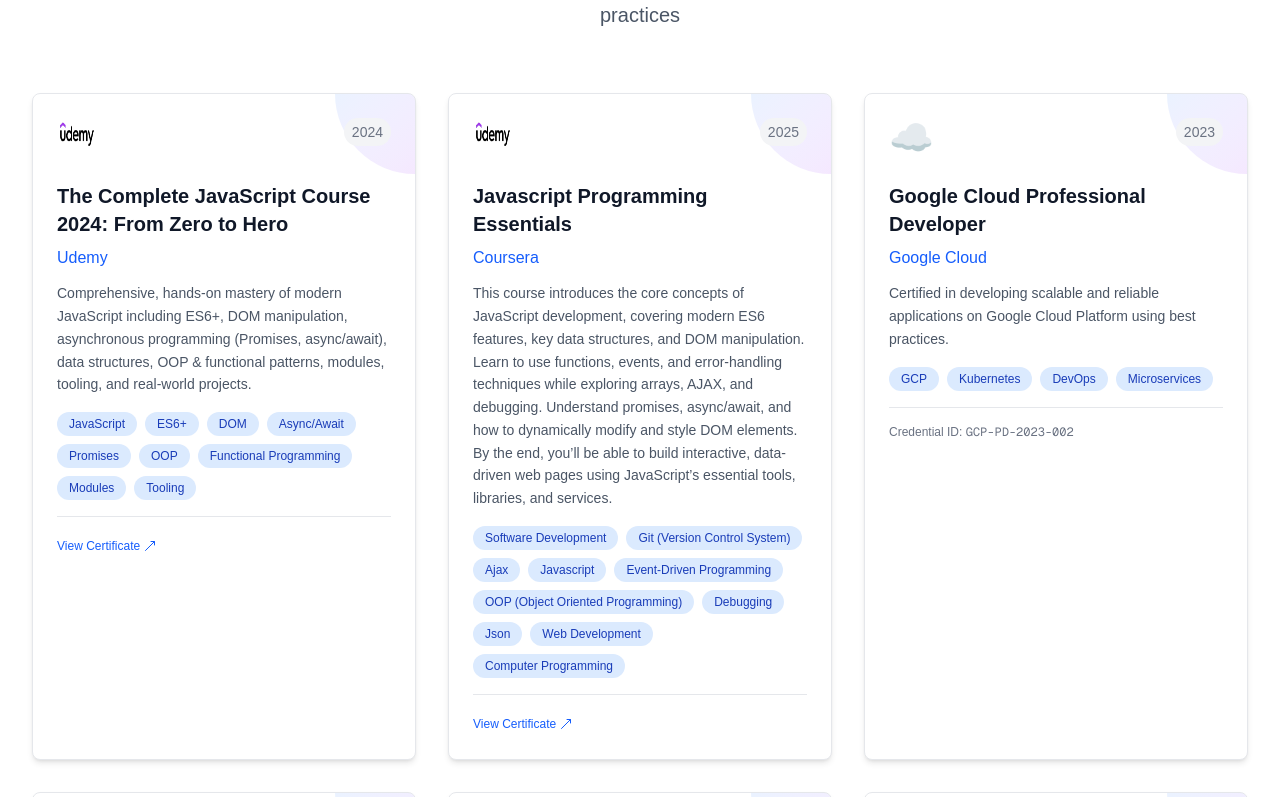
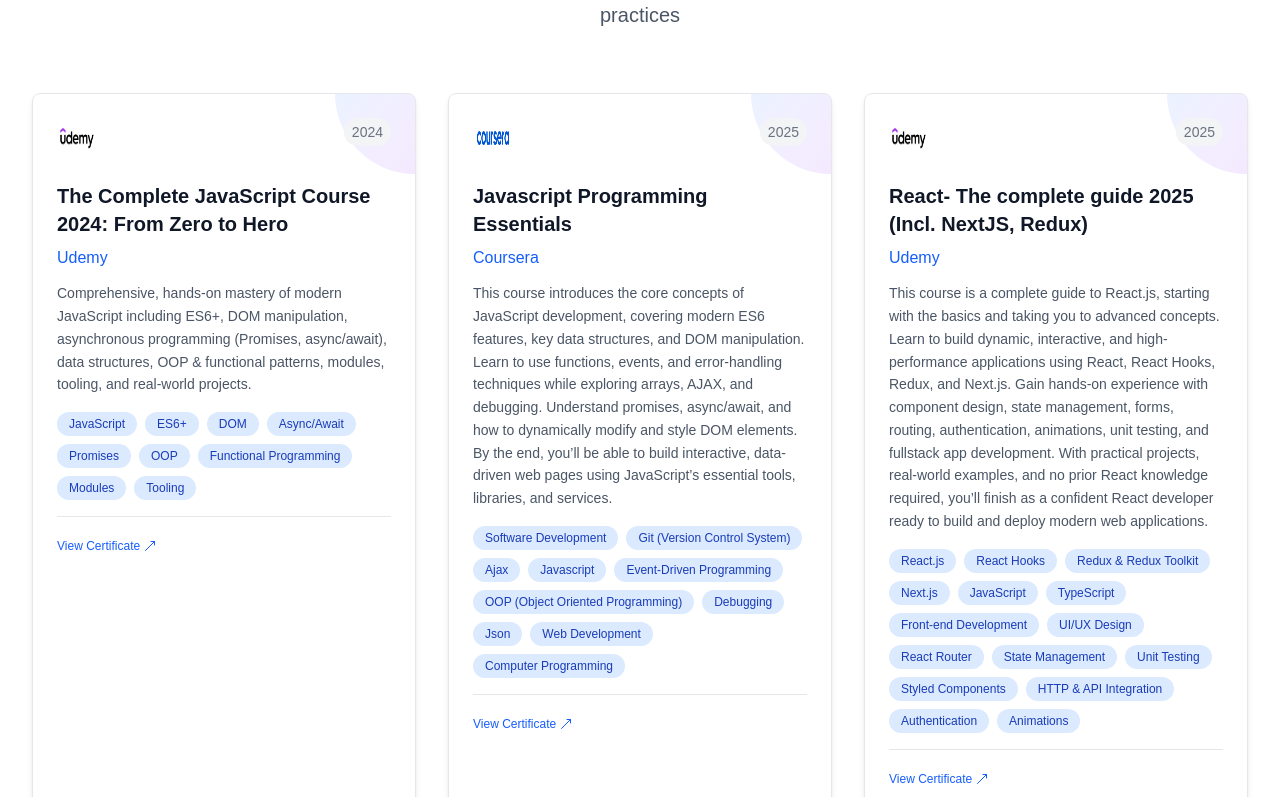
Before and after one commit to iamtayyab007/portfolio-nextjs, a Next.js app: page / in a window 1280 px wide. Shown: the part 4643-5440 px from the top of the page. Built offline with nearby package versions, Linux system fonts and the light colour scheme.

Commit message:
certification adding

```diff
--- a/src/components/sections/Certifications.tsx
+++ b/src/components/sections/Certifications.tsx
@@ -35,7 +35,7 @@
       description:
         'This course introduces the core concepts of JavaScript development, covering modern ES6 features, key data structures, and DOM manipulation. Learn to use functions, events, and error-handling techniques while exploring arrays, AJAX, and debugging. Understand promises, async/await, and how to dynamically modify and style DOM elements. By the end, you’ll be able to build interactive, data-driven web pages using JavaScript’s essential tools, libraries, and services.',
       logo: (
-        <img src="/Project/udemy-logo.png" alt="Udemy" className="w-10 h-10 invert-0" />
+        <img src="/Project/coursera-logo.png" alt="Udemy" className="w-10 h-10 invert-0" />
       ),
       skills: [
         'Software Development',
@@ -51,13 +51,30 @@
       ]
     },
     {
-      title: 'Google Cloud Professional Developer',
-      issuer: 'Google Cloud',
-      date: '2023',
-      credentialId: 'GCP-PD-2023-002',
-      description: 'Certified in developing scalable and reliable applications on Google Cloud Platform using best practices.',
-      logo: '☁️',
-      skills: ['GCP', 'Kubernetes', 'DevOps', 'Microservices']
+      title: 'React- The complete guide 2025 (Incl. NextJS, Redux)',
+      issuer: 'Udemy',
+      date: '2025',
+       certificateURL: 'https://www.udemy.com/certificate/UC-c1f0f068-6576-4b45-988a-f6206821bd74/',
+      description: 'This course is a complete guide to React.js, starting with the basics and taking you to advanced concepts. Learn to build dynamic, interactive, and high-performance applications using React, React Hooks, Redux, and Next.js. Gain hands-on experience with component design, state management, forms, routing, authentication, animations, unit testing, and fullstack app development. With practical projects, real-world examples, and no prior React knowledge required, you’ll finish as a confident React developer ready to build and deploy modern web applications.',
+      logo:(<img src="/Project/udemy-logo.png" alt="Udemy" className="w-10 h-10 invert-0" />),
+      skills: [
+  'React.js',
+  'React Hooks',
+  'Redux & Redux Toolkit',
+  'Next.js',
+  'JavaScript',
+  'TypeScript',
+  'Front-end Development',
+  'UI/UX Design',
+  'React Router',
+  'State Management',
+  'Unit Testing',
+  'Styled Components',
+  'HTTP & API Integration',
+  'Authentication',
+  'Animations'
+]
+
     },
     {
       title: 'Microsoft Azure Fundamentals',
```
Also changed, not shown: public/Project/coursera-logo.png (added), public/Project/udemy-logo.png.
